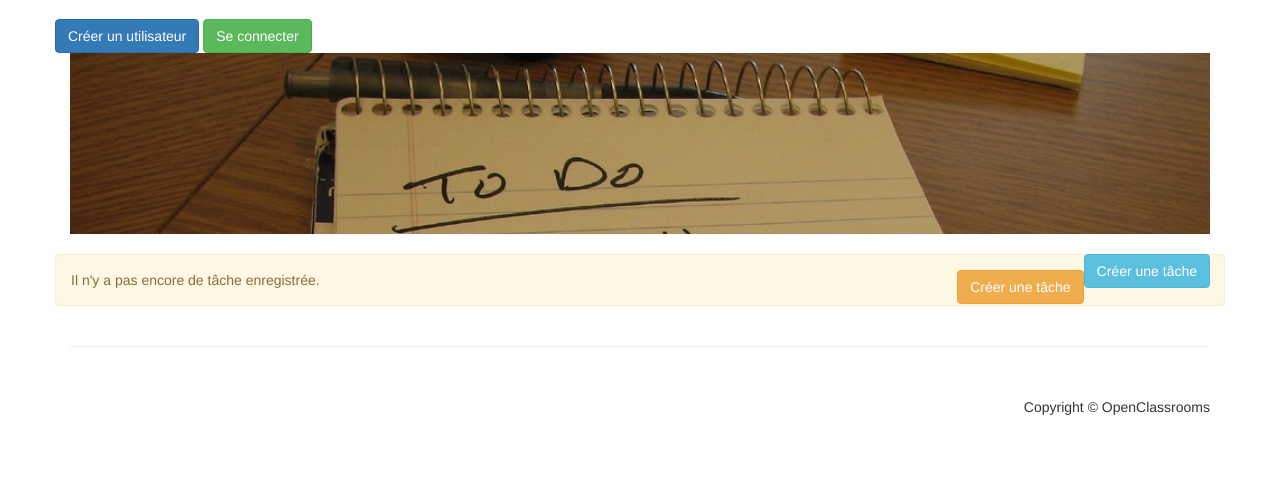
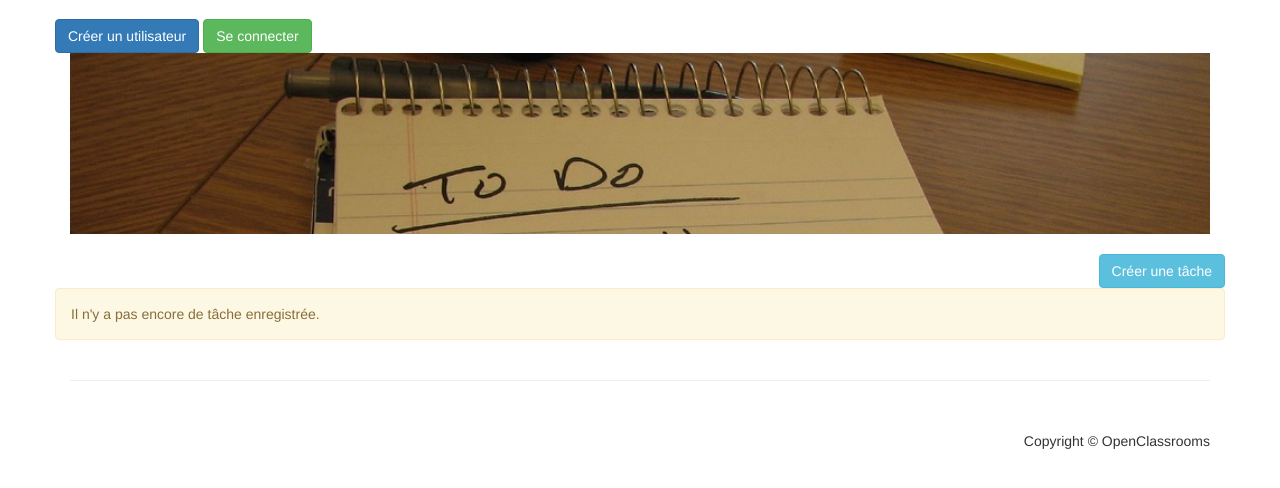
Before and after one commit to AlexandreTual/OC-projet-8-ToDo-Co, a Symfony app: template templates/task/list.html.twig in a window 1280 px wide. Shown: the part 51-539 px from the top of the page. Run offline with Twig, Linux system fonts and the light colour scheme; the template is opened without the code that fills it, so the values that code supplies are empty; some libraries are stand-ins or nearby versions.

Commit message:
remove the duplicate creative button

```diff
--- a/templates/task/list.html.twig
+++ b/templates/task/list.html.twig
@@ -3,24 +3,26 @@
 {% block header_img %}<img class="slide-image" src="{{ asset('img/todolist_content.jpg') }}" alt="todo list">{% endblock %}
 
 {% block body %}
-    <a href="{{ path('task_create') }}" class="btn btn-info pull-right">Créer une tâche</a>
+    <div class="row">
+        <a href="{{ path('task_create') }}" class="btn btn-info pull-right ">Créer une tâche</a>
+    </div>
     <div class="row">
         {% for task in tasks %}
             <div class="col-sm-4 col-lg-4 col-md-4">
                 <div class="thumbnail">
                     <div class="caption">
                         <h4 class="pull-right">
-                        {% if task.isDone %}<span class="glyphicon glyphicon-ok"></span>{% else %}<span class="glyphicon glyphicon-remove"></span>{% endif %}
+                            {% if task.isDone %}
+                                <span class="glyphicon glyphicon-ok"></span>
+                            {% else %}
+                                <span class="glyphicon glyphicon-remove"></span>
+                            {% endif %}
                         </h4>
-                    <h4><a href="{{ path('task_edit', {'id' : task.id }) }}">{{ task.title }}</a></h4>
+                        <h4>{{ task.title }}</h4>
                         <p>{{ task.content }}</p>
                     </div>
                     <div>
-                    <form action="{{ path('task_toggle', {'id' : task.id }) }}">
-                        <button class="btn btn-success btn-sm pull-right">
-                            {% if not task.isDone %}Marquer comme faite{% else %}Marquer non terminée{% endif %}
-                        </button>
-                    </form>
+                        <a href="{{ path('task_toggle', {'id' : task.id }) }}" class="btn btn-success btn-sm pull-right">{% if not task.isDone %}Marquer comme faite{% else %}Marquer non terminée{% endif %}</a>
                         <a href="{{ path('task_edit', {'id': task.id}) }}" class="btn btn-info btn-sm pull-right">Modifier</a>
                         <a href="{{ path('task_delete', {'id' : task.id }) }}" class="btn btn-danger btn-sm pull-right">Supprimer</a>
                     </div>
@@ -28,7 +30,7 @@
             </div>
         {% else %}
             <div class="alert alert-warning" role="alert">
-                Il n'y a pas encore de tâche enregistrée. <a href="{{ path('task_create') }}" class="btn btn-warning pull-right">Créer une tâche</a>
+                Il n'y a pas encore de tâche enregistrée.
             </div>
         {% endfor %}
     </div>
```
Lines whose indentation alone changed are shown as unchanged.
